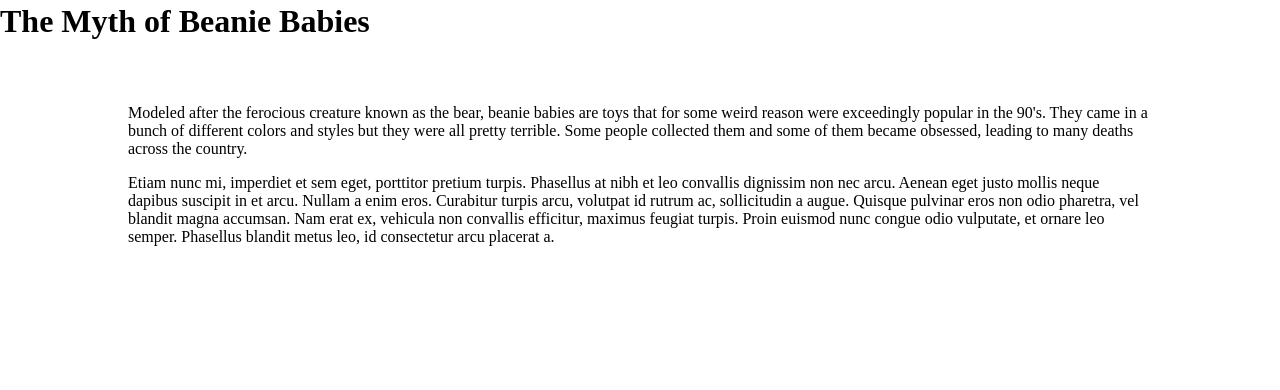
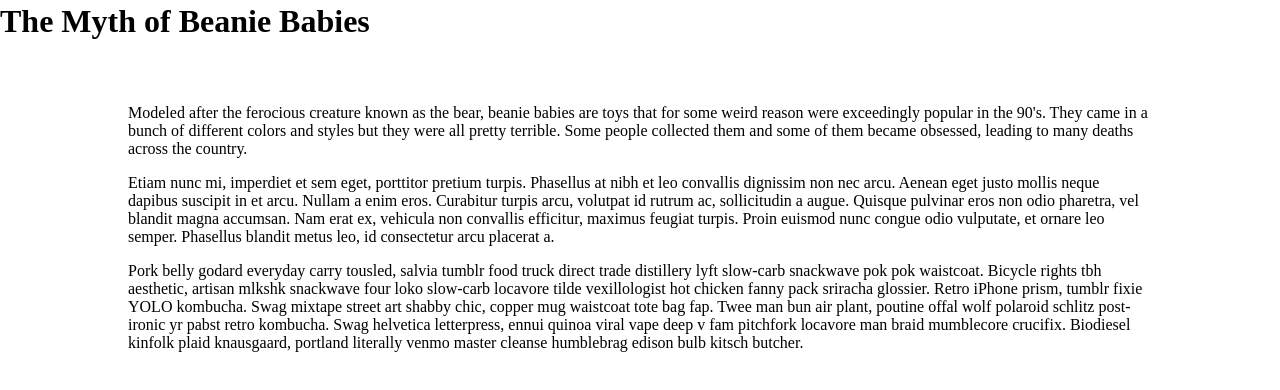
Before and after one commit to m-tambo/static-web-blog-beanie-babies, a plain HTML site: page index.html in a window 1280 px wide. Shown: the part 982-1372 px from the top of the page. Before the commit the page ends 1292 px from the top, so only its background shows below. Drawn offline with Linux system fonts and the light colour scheme.

Commit message:
hipster ipsum

```diff
--- a/index.html
+++ b/index.html
@@ -17,6 +17,8 @@
 			<p>
 				Etiam nunc mi, imperdiet et sem eget, porttitor pretium turpis. Phasellus at nibh et leo convallis dignissim non nec arcu. Aenean eget justo mollis neque dapibus suscipit in et arcu. Nullam a enim eros. Curabitur turpis arcu, volutpat id rutrum ac, sollicitudin a augue. Quisque pulvinar eros non odio pharetra, vel blandit magna accumsan. Nam erat ex, vehicula non convallis efficitur, maximus feugiat turpis. Proin euismod nunc congue odio vulputate, et ornare leo semper. Phasellus blandit metus leo, id consectetur arcu placerat a.
 			</p>
+			<p> Pork belly godard everyday carry tousled, salvia tumblr food truck direct trade distillery lyft slow-carb snackwave pok pok waistcoat. Bicycle rights tbh aesthetic, artisan mlkshk snackwave four loko slow-carb locavore tilde vexillologist hot chicken fanny pack sriracha glossier. Retro iPhone prism, tumblr fixie YOLO kombucha. Swag mixtape street art shabby chic, copper mug waistcoat tote bag fap. Twee man bun air plant, poutine offal wolf polaroid schlitz post-ironic yr pabst retro kombucha. Swag helvetica letterpress, ennui quinoa viral vape deep v fam pitchfork locavore man braid mumblecore crucifix. Biodiesel kinfolk plaid knausgaard, portland literally venmo 	master cleanse humblebrag edison bulb kitsch butcher.
+			</p>
 		</div>
 	</body>
 </html>
```
